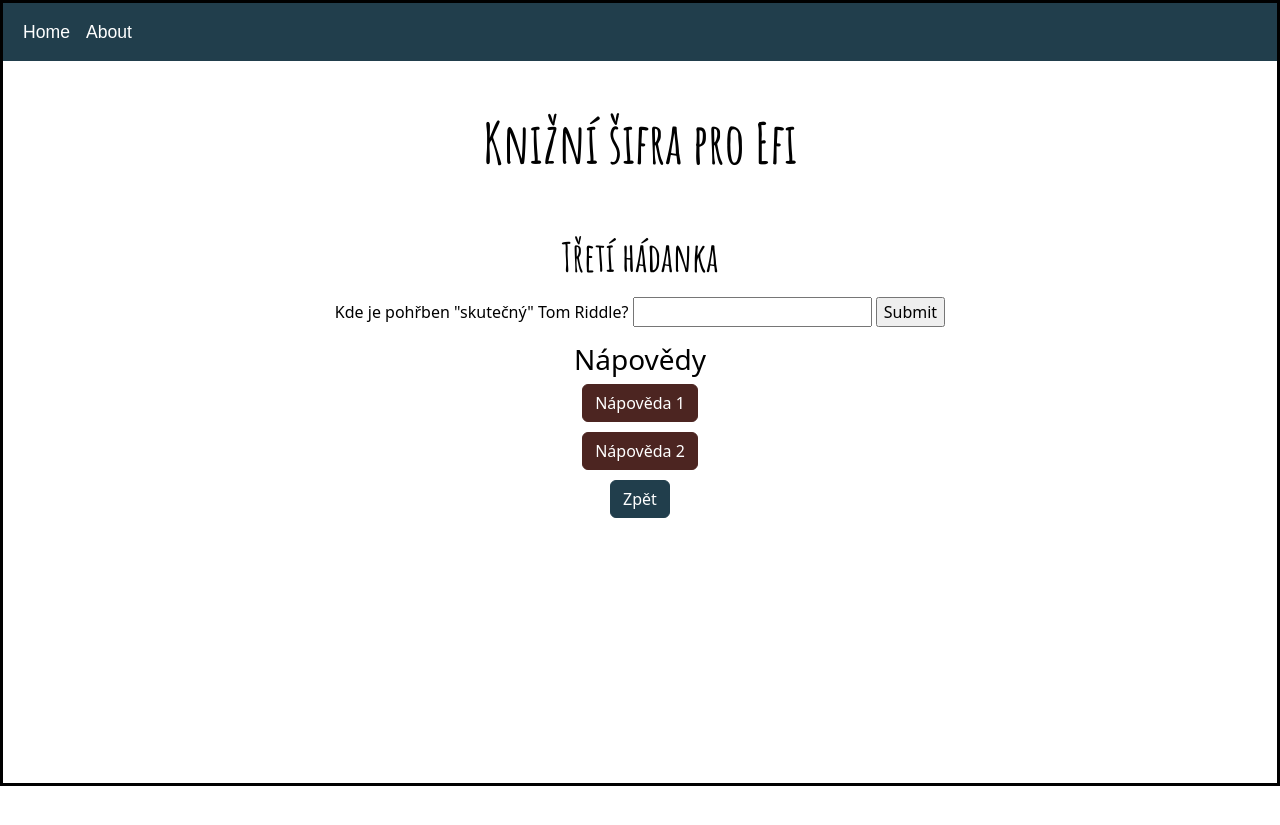
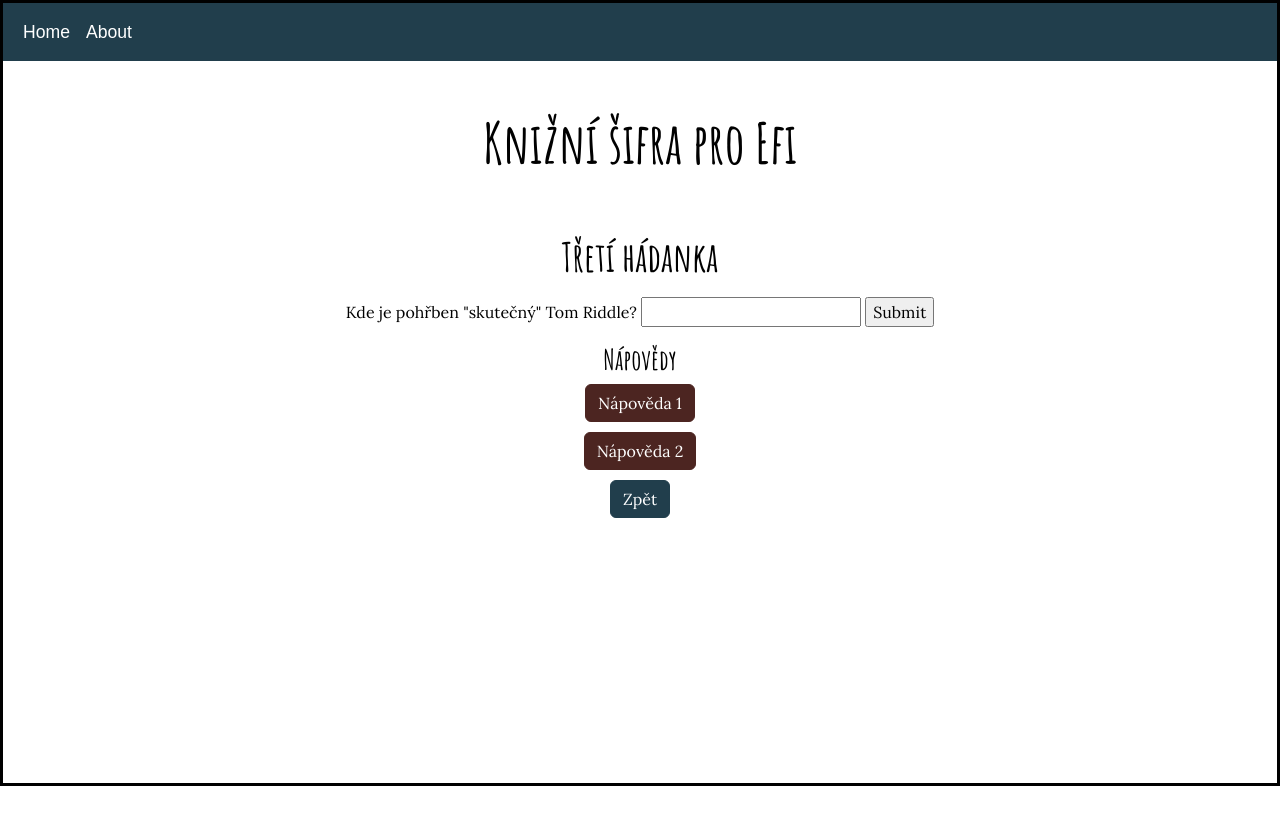
Before and after one commit to klarikhal/knizni_sifra_pro_efi.github.io, a Jekyll site: the page built from _harry_potter/hadanka_3.md, in a window 1280 px wide. Shown: the top 825 px of the page. Built offline with Jekyll 4.4.1, drawn with Linux system fonts in a browser that asks for light colours.

Commit message:
Add Lora and Merriweather fonts, and apply Lora to .uvod class

```diff
--- a/_sass/main.scss
+++ b/_sass/main.scss
@@ -1,5 +1,7 @@
 /* Custom Styles */
 @import url('https://fonts.googleapis.com/css2?family=Amatic+SC:wght@700&display=swap');
+@import url('https://fonts.googleapis.com/css2?family=Lora:ital,wght@0,400..700;1,400..700&display=swap');
+@import url('https://fonts.googleapis.com/css2?family=Lora:ital,wght@0,400..700;1,400..700&family=Merriweather:ital,opsz,wght@0,18..144,300..900;1,18..144,300..900&display=swap');
 $font-stack: Helvetica, sans-serif;
 $primary-color: rgb(0, 0, 0);
 
@@ -12,6 +14,10 @@ body {
 }
 
 h1{
+  font-family: 'Amatic SC', cursive;
+}
+
+h3{
   font-family: 'Amatic SC', cursive;
 }
 
@@ -72,6 +78,7 @@ h1{
 .uvod{
   margin-bottom: 20%;
   text-align: center;
+  font-family: 'Lora';
 }
 
 .link_text1{
```
